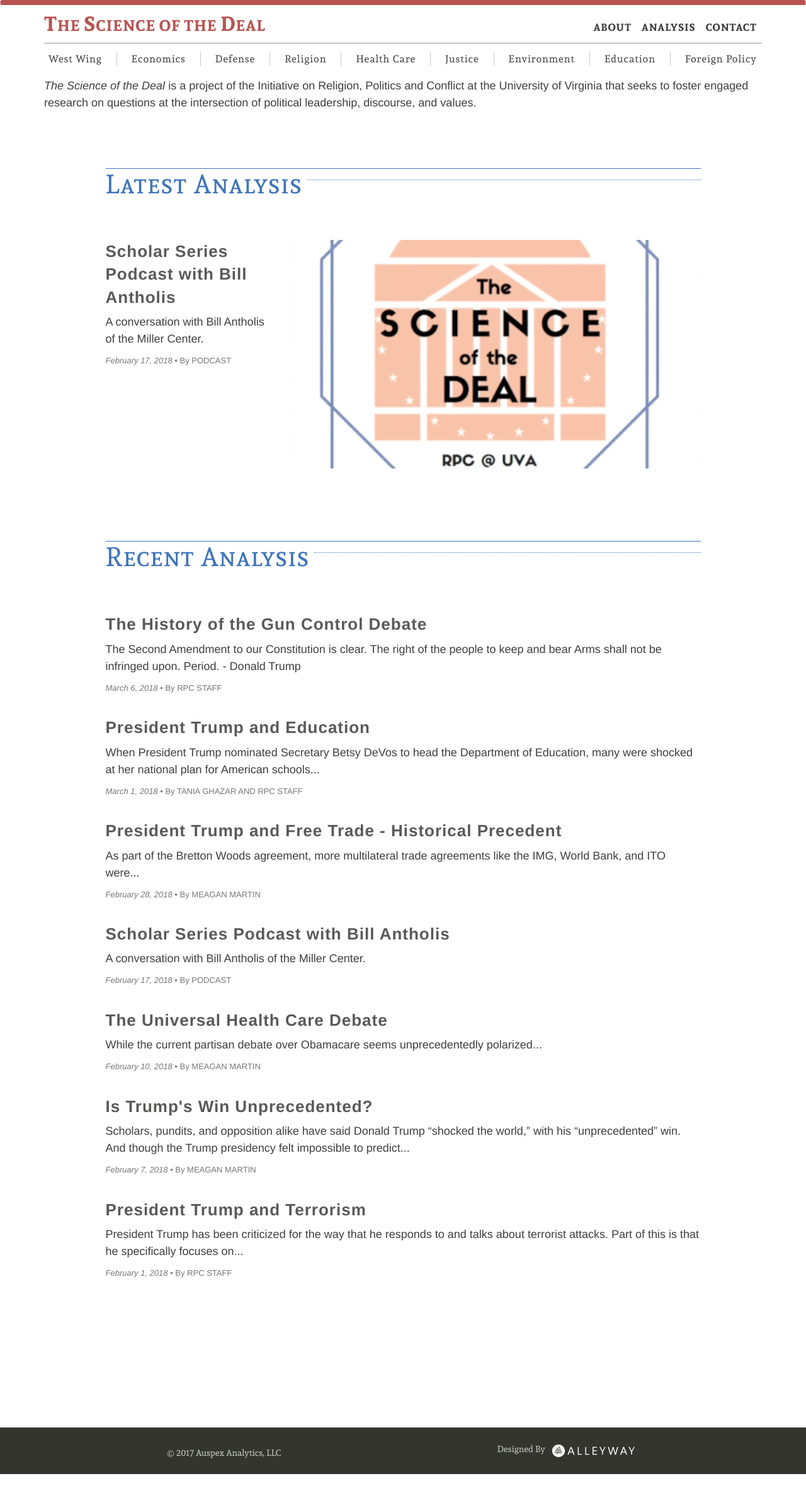
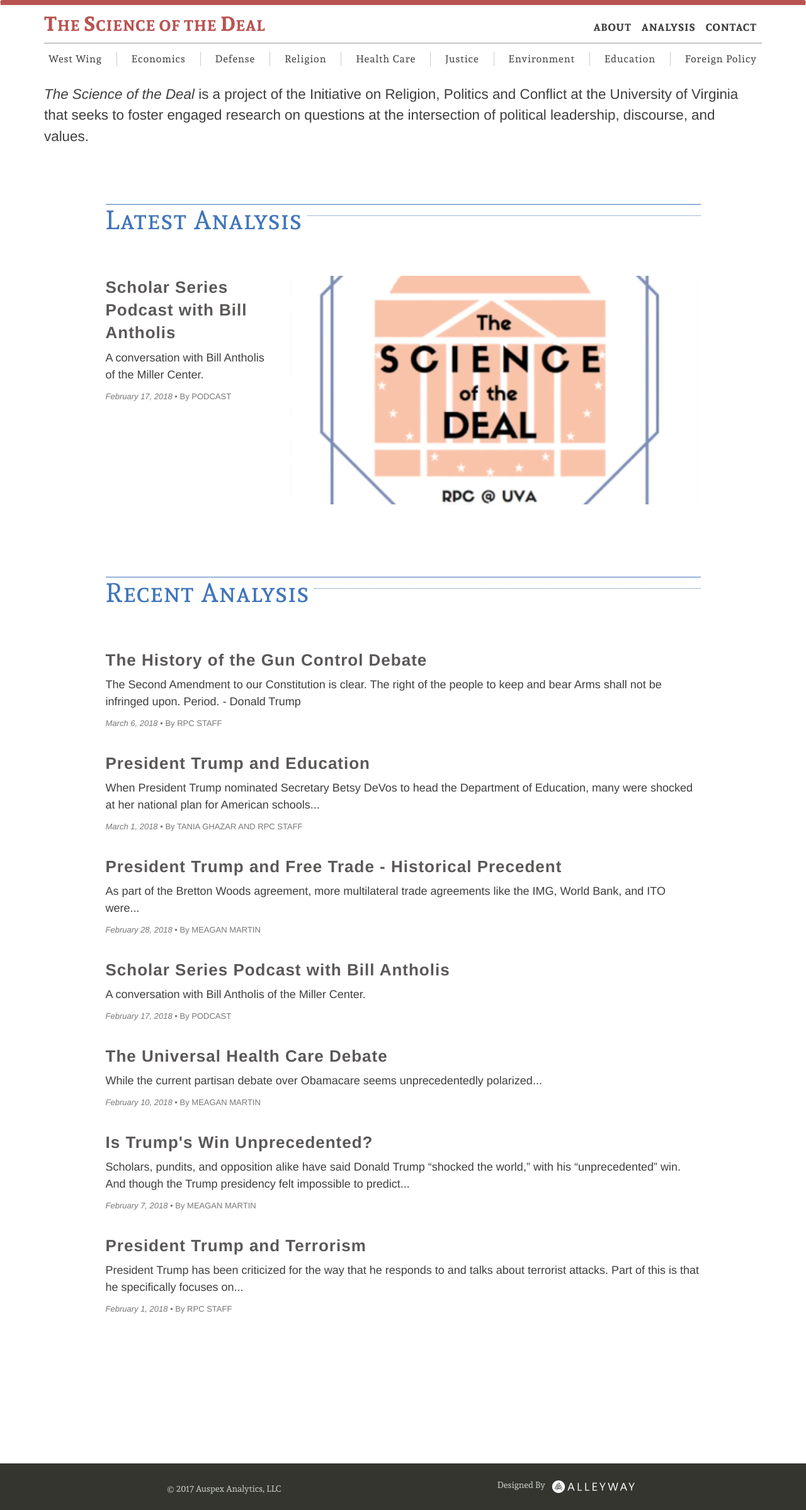
Before and after one commit to alleyway/thescienceofthedeal, a Jekyll site: the page built from index.html, in a window 1280 px wide. Shown: the whole page at 63% size. Built offline with Jekyll 4.4.1, drawn with Linux system fonts in a browser that asks for light colours; before the commit the page ends 2341 px from its top, so only the background shows below that.

Commit message:
homepage text2

```diff
--- a/index.html
+++ b/index.html
@@ -14,8 +14,9 @@
  <!--   <img src="/img/summer-fall-stream1.jpg" class="img-responsive" style="margin: 30px 250px 30px 10px; " alt="fake-streamgraph" />-->
 
 
-
-    <p><i>The Science of the Deal</i> is a project of the Initiative on Religion, Politics and Conflict  at the University of Virginia that seeks to foster engaged research on questions at the intersection of political leadership, discourse, and values.  </p>
+    <p></p>
+    <p></p>
+    <p style="font-size:160%;"><i>The Science of the Deal</i> is a project of the Initiative on Religion, Politics and Conflict  at the University of Virginia that seeks to foster engaged research on questions at the intersection of political leadership, discourse, and values.  </p>
 
 
     {% assign featured_posts = (site.posts|where:"featured","true") %}
```
